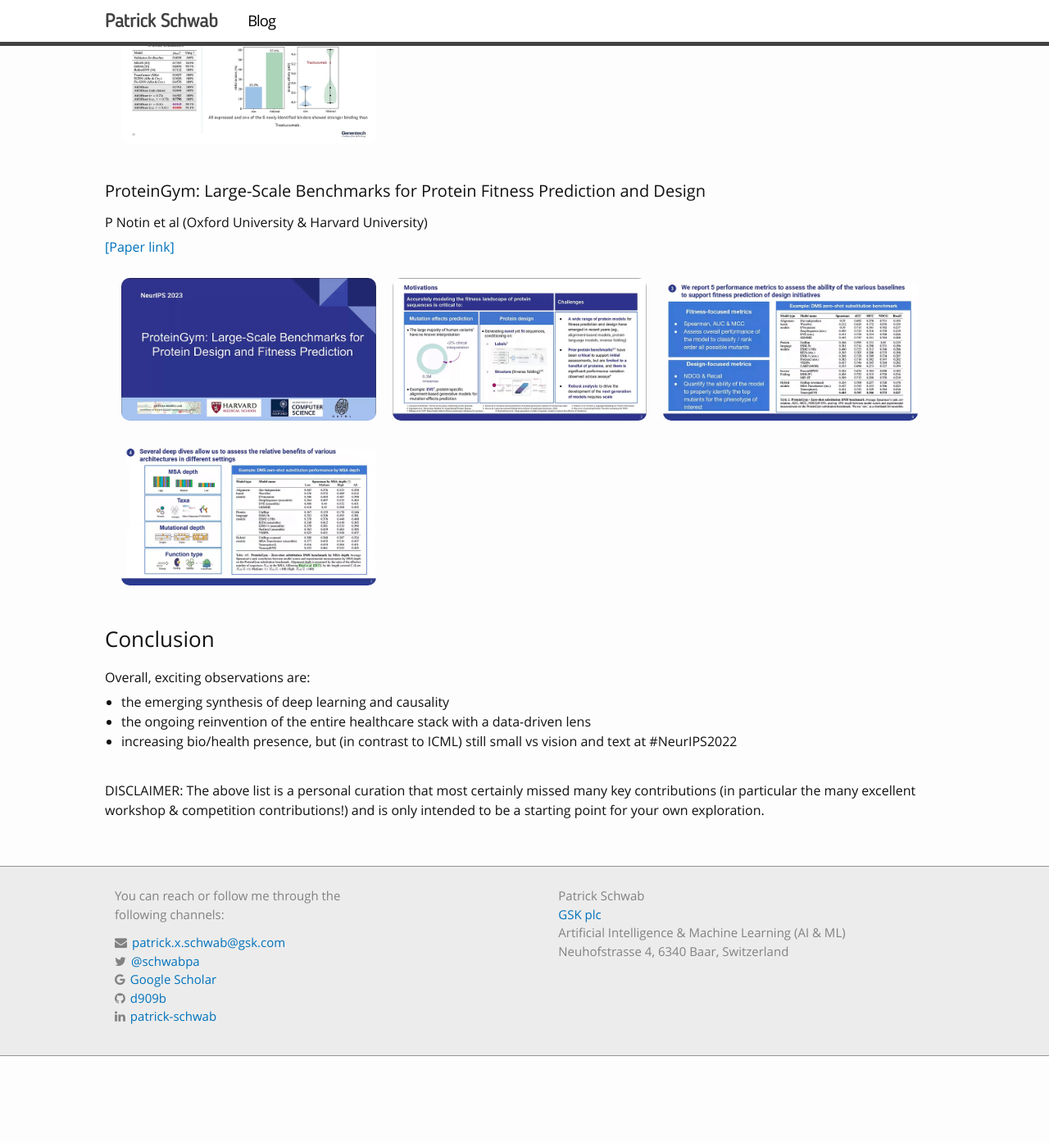
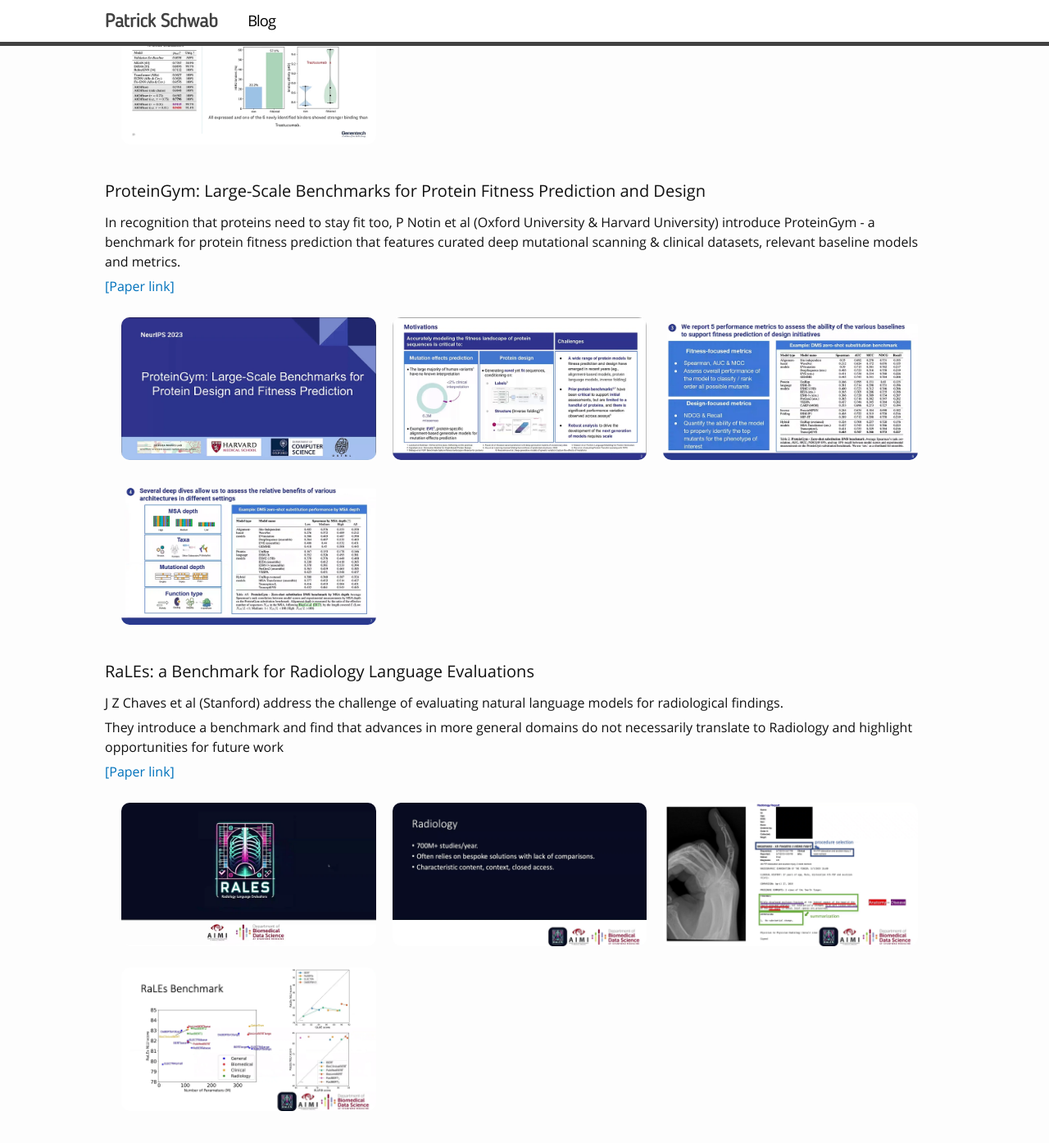
Before and after one commit to d909b/d909b.github.io, a Jekyll site: the page built from _posts/2023-12-16-neurips2023.md, in a window 1280 px wide and 1400 px high, scrolled down 7138 px. Shown: the top 1394 px of the window at 82% size. Built offline with Jekyll 4.4.1, drawn with Linux system fonts in a browser that asks for light colours; nearby versions of some CDN libraries; library files that are not in the unit come from our copies; before the commit the page ends 8426 px from its top, so only the background shows below that.

Commit message:
neurips 2023 start

```diff
--- a/_posts/2023-12-16-neurips2023.md
+++ b/_posts/2023-12-16-neurips2023.md
@@ -180,7 +180,7 @@ They present exciting evidence that some of their candidates were novel HER2 bin
 
 <h4>ProteinGym: Large-Scale Benchmarks for Protein Fitness Prediction and Design</h4>
 
-P Notin et al (Oxford University & Harvard University)
+In recognition that proteins need to stay fit too, P Notin et al (Oxford University & Harvard University) introduce ProteinGym - a benchmark for protein fitness prediction that features  curated deep mutational scanning & clinical datasets, relevant baseline models and metrics.
 
 <a href="https://www.biorxiv.org/content/10.1101/2023.12.07.570727v1">[Paper link]</a>
 
@@ -189,6 +189,21 @@ P Notin et al (Oxford University & Harvard University)
 <galleryitem src="http://schwabpatrick.com/img/neurips2023/pg2.png"></galleryitem>
 <galleryitem src="http://schwabpatrick.com/img/neurips2023/pg3.png"></galleryitem>
 <galleryitem src="http://schwabpatrick.com/img/neurips2023/pg4.png"></galleryitem>
+</div>
+
+<h4>RaLEs: a Benchmark for Radiology Language Evaluations</h4>
+
+J Z Chaves et al (Stanford) address the challenge of evaluating natural language models for radiological findings.
+
+They introduce a benchmark and find that advances in more general domains do not necessarily translate to Radiology and highlight opportunities for future work
+
+<a href="https://openreview.net/pdf/f1783ddf0a1c8990511ede94c4ebd18226d4280c.pdf">[Paper link]</a>
+
+<div class="gallery">
+<galleryitem src="http://schwabpatrick.com/img/neurips2023/ra1.png"></galleryitem>
+<galleryitem src="http://schwabpatrick.com/img/neurips2023/ra2.png"></galleryitem>
+<galleryitem src="http://schwabpatrick.com/img/neurips2023/ra3.png"></galleryitem>
+<galleryitem src="http://schwabpatrick.com/img/neurips2023/ra4.png"></galleryitem>
 </div>
 
 <h3>Conclusion</h3>
```
Also changed, not shown: img/neurips2023/ra1.png (added), img/neurips2023/ra2.png (added), img/neurips2023/ra3.png (added), img/neurips2023/ra4.png (added).
